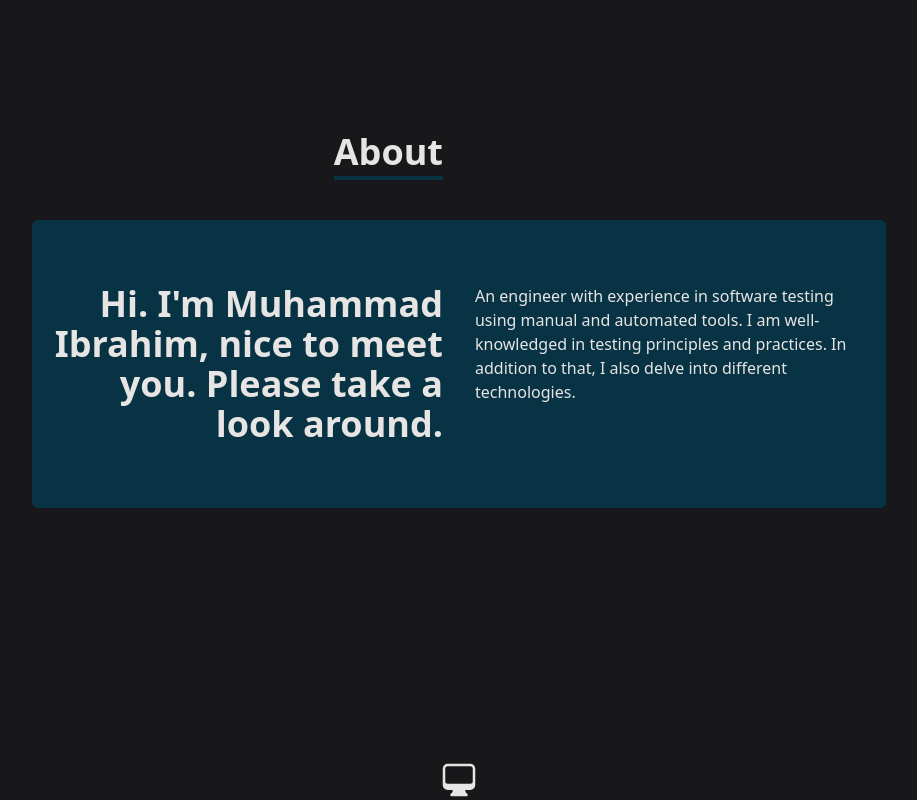
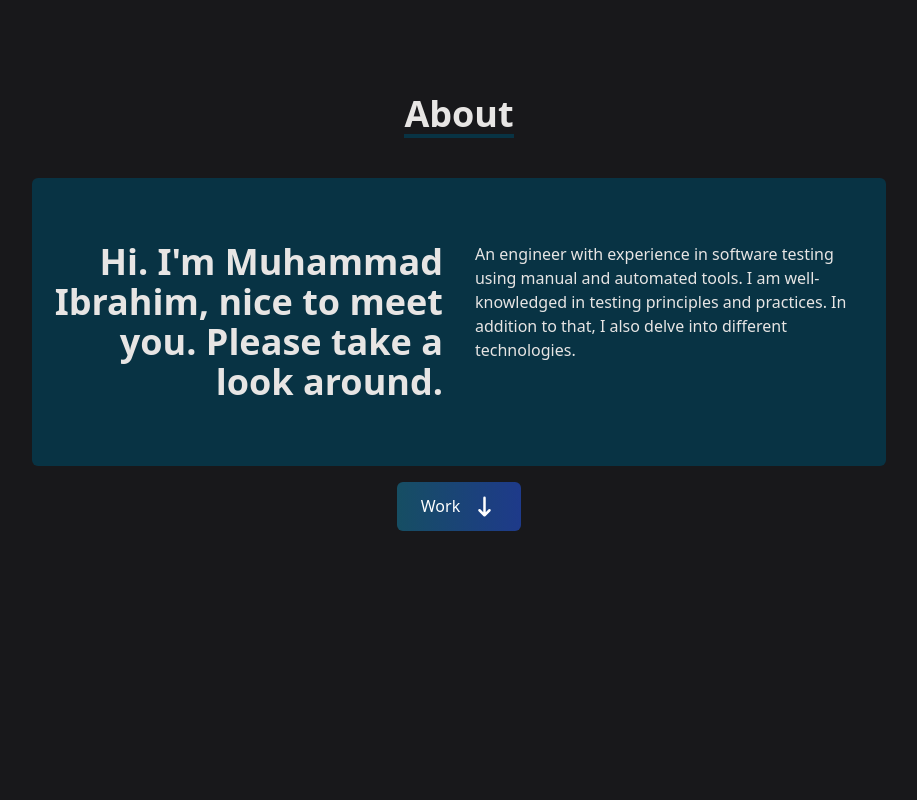
Before and after one commit to meeIbrahim/portfolio, a React (Vite) app: page / in a window 1280 px wide. Shown: the part 880-1680 px from the top of the page, without its empty margins (181-1098 px from the left). Built offline with nearby package versions, Linux system fonts and the light colour scheme.

Commit message:
Added Navigation arrows

```diff
--- a/src/components/About.tsx
+++ b/src/components/About.tsx
@@ -1,16 +1,15 @@
+import { HiArrowNarrowDown } from "react-icons/hi";
+import { Link } from "react-scroll";
+
 const About = () => {
   return (
     <div id="about" className="w-full h-screen">
       <div className="flex flex-col justify-center items-center w-full h-full">
         <div className=" flex flex-col justify-center items-center w-4/6">
-          <div className="max-w-[1000px] w-full grid grid-cols-2 gap-8 mb-4">
-            <div className="sm:text-right pb-8 pl-4">
-              <p className="text-4xl font-bold inline border-b-4 border-cyan-950">
-                About
-              </p>
-            </div>
-            <div></div>
-          </div>
+          <p className="text-4xl font-bold inline border-b-4 border-cyan-950 text-center">
+            About
+          </p>
+          <div className="py-5"></div>
           <div className="py-16 rounded-md bg-cyan-950 max-w-[1000px] w-full grid sm:grid-cols-2 gap-8 px-4">
             <div className="sm:text-right text-4xl font-bold">
               <p>
@@ -27,6 +26,19 @@ const About = () => {
               </p>
             </div>
           </div>
+          <div className="py-2">
+            <Link
+              to="work"
+              smooth
+              duration={500}
+              className="group text-white w-fit px-6 py-3 my-2 flex items-center rounded-md bg-gradient-to-r from-cyan-900 to-blue-900 cursor-pointer"
+            >
+              Work
+              <span className="">
+                <HiArrowNarrowDown size={25} className="ml-3" />
+              </span>
+            </Link>
+          </div>
         </div>
       </div>
     </div>
--- a/src/components/Projects.tsx
+++ b/src/components/Projects.tsx
@@ -3,10 +3,10 @@ import { projects } from "../data/projects";
 
 export default function Projects() {
   return (
-    <section id="work" className="body-font">
+    <section id="work" className="body-font w-full h-screen">
       <div className="container px-5 py-10 mx-auto text-center lg:px-40">
         <div className="flex flex-col w-full mb-20  items-center">
-          <ComputerDesktopIcon className="mx-auto inline-block w-10 mb-4" />
+          <ComputerDesktopIcon className="py-11 mx-auto inline-block w-10 mb-4" />
           <p className="text-4xl font-bold inline border-b-4 border-cyan-950 text-center">
             My Work
           </p>
--- a/src/components/Skills.tsx
+++ b/src/components/Skills.tsx
@@ -3,10 +3,10 @@ import { skills } from "../data/skills";
 
 export default function Skills() {
   return (
-    <section id="skills">
+    <section id="skills" className="w-full h-screen">
       <div className="container px-5 py-10 mx-auto">
         <div className="text-center mb-20">
-          <CpuChipIcon className="w-10 inline-block mb-4" />
+          <CpuChipIcon className="py-11 w-10 inline-block mb-4" />
           <h1 className="sm:text-4xl text-3xl  font-medium title-font text-white mb-4">
             Skills &amp; Technologies
           </h1>
```
